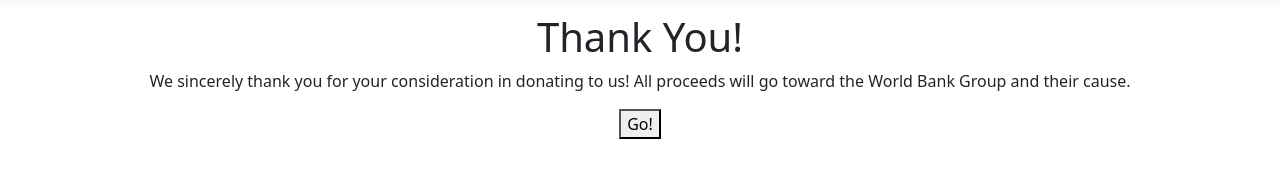
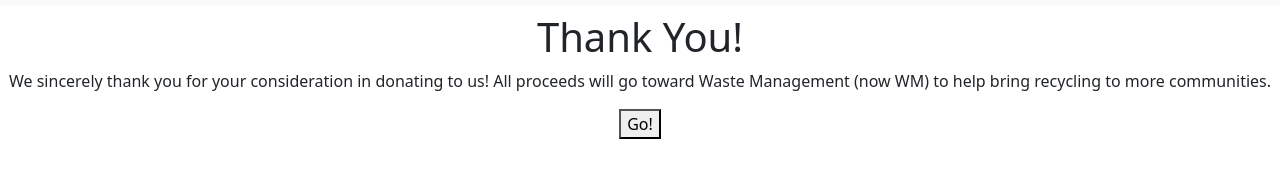
Before and after one commit to Bumblebee99YT/ylp, a plain HTML site: page assets/html/donate.html in a window 1280 px wide. Shown: the part 79-256 px from the top of the page. Drawn offline with nearby package versions, Linux system fonts and the light colour scheme.

Commit message:
fixed text in donate.html

```diff
--- a/assets/html/donate.html
+++ b/assets/html/donate.html
@@ -30,7 +30,7 @@
         </div>
         <div class="content">
             <h1>Thank You!</h1>
-            <p class="normal">We sincerely thank you for your consideration in donating to us! All proceeds will go toward the World Bank Group and their cause.</p>
+            <p class="normal">We sincerely thank you for your consideration in donating to us! All proceeds will go toward Waste Management (now WM) to help bring recycling to more communities.</p>
             <button type="button" name="button" onclick="window.open('transaction.html')">Go!</button>
         </div>
 
```
